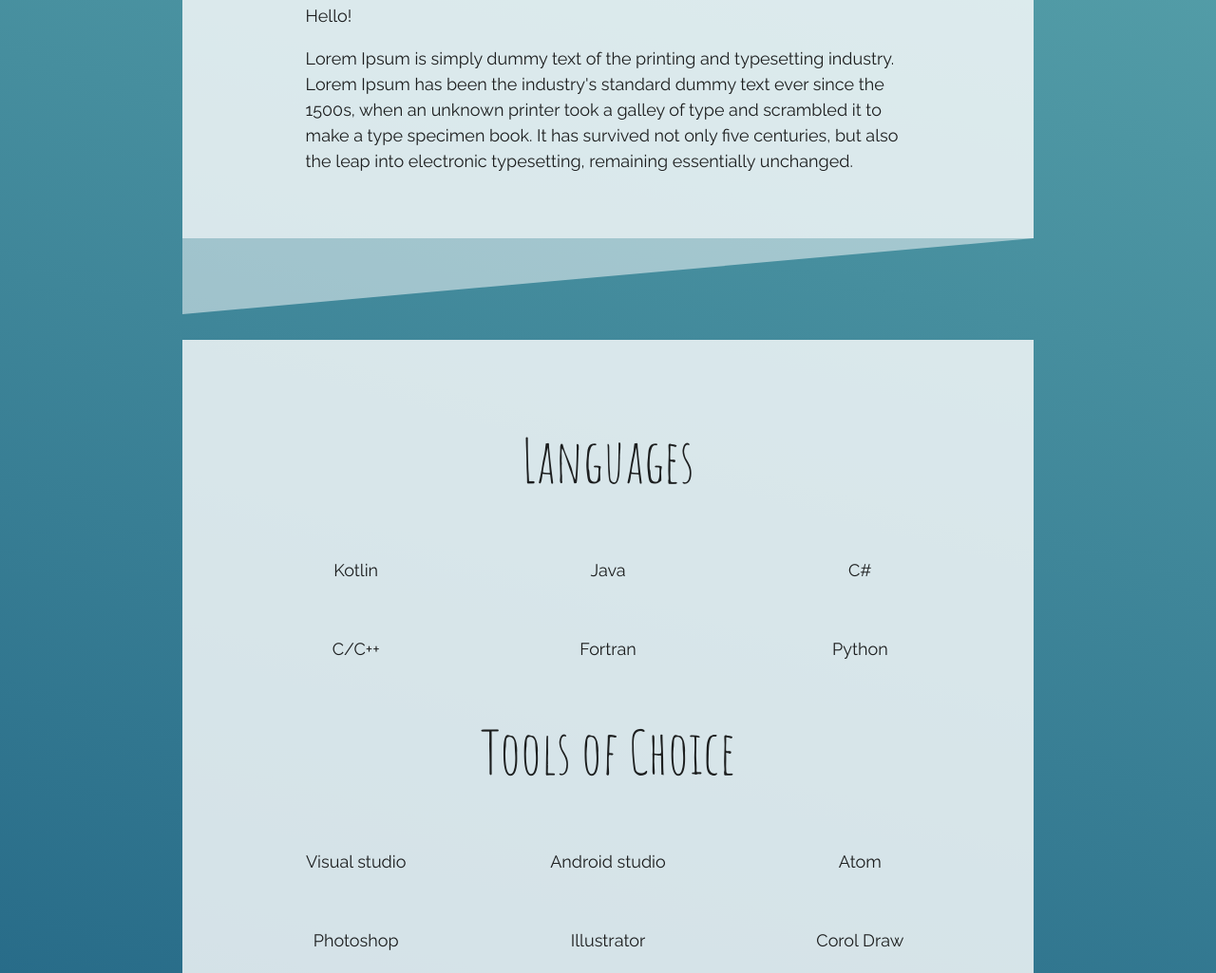
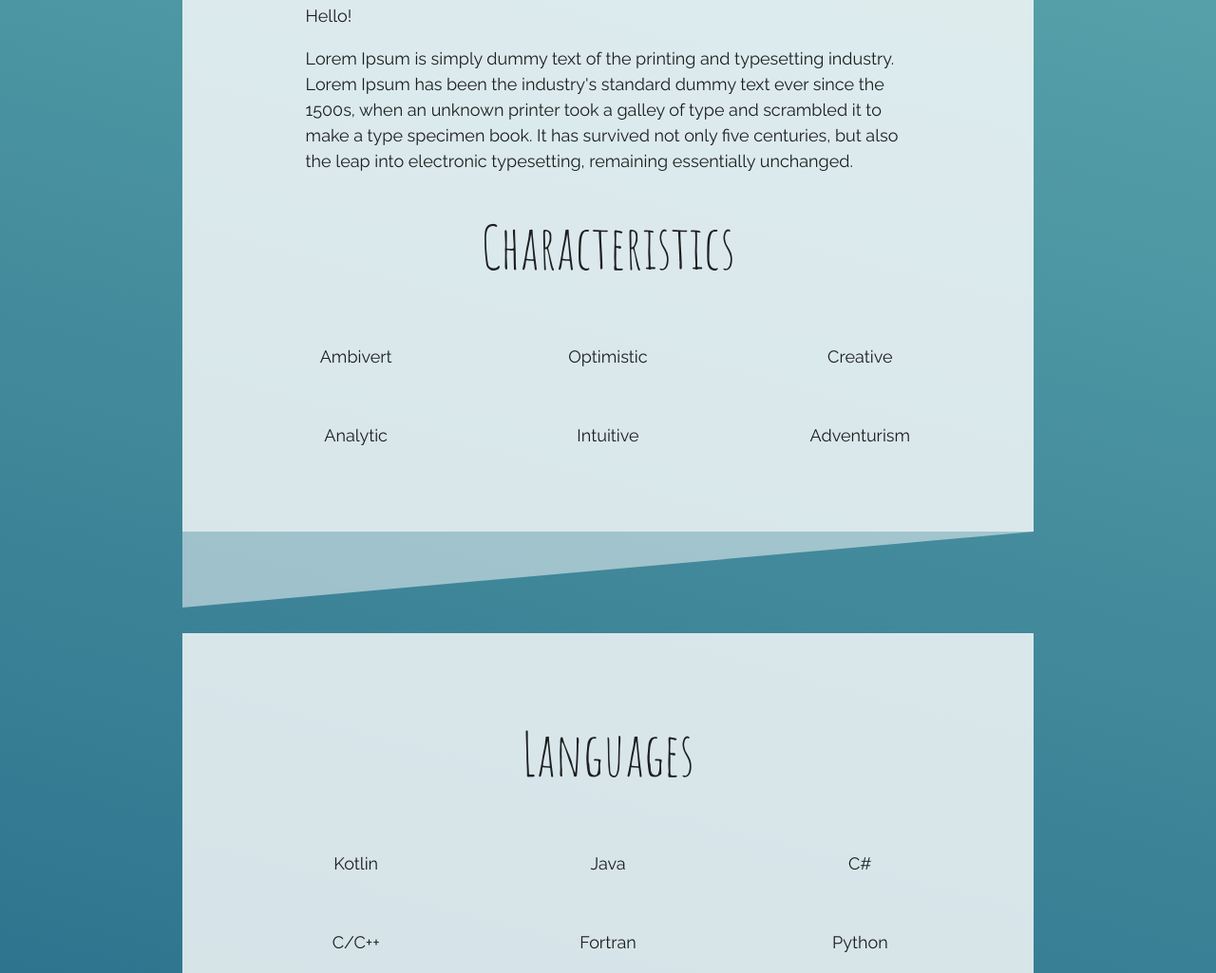
Before and after one commit to kado1shafu/kado1shafu.github.io, a plain HTML site: page index.html in a window 1280 px wide. Shown: the part 1488-2513 px from the top of the page at 95% size. Drawn offline with nearby package versions, Linux system fonts and the light colour scheme.

Commit message:
update profile

```diff
--- a/index.html
+++ b/index.html
@@ -11,7 +11,7 @@
     <link rel="stylesheet" href="stylesheets/styles.css">
     <link href="https://fonts.googleapis.com/css?family=Amatic+SC|Raleway " rel="stylesheet">
 
-    <title>Обо мне</title>
+    <title>About me</title>
   </head>
 
   <body>
@@ -56,6 +56,31 @@
           <p>
           Lorem Ipsum is simply dummy text of the printing and typesetting industry. Lorem Ipsum has been the industry's standard dummy text ever since the 1500s, when an unknown printer took a galley of type and scrambled it to make a type specimen book. It has survived not only five centuries, but also the leap into electronic typesetting, remaining essentially unchanged. </p>
         </div><!--end main-text-->
+        <div class="flex-center-container">
+          <h1>Characteristics</h1>
+        </div>
+        <div class="row">
+          <div class="col s12 m4">
+            <p class="center-align">Ambivert</p>
+          </div><!--end col-->
+          <div class="col s12 m4">
+            <p class="center-align">Optimistic</p>
+          </div><!--end col-->
+          <div class="col s12 m4">
+            <p class="center-align">Creative</p>
+          </div><!--end col-->
+        </div><!--end row-->
+        <div class="row">
+          <div class="col s12 m4">
+            <p class="center-align">Analytic</p>
+          </div><!--end col-->
+          <div class="col s12 m4">
+            <p class="center-align">Intuitive</p>
+          </div><!--end col-->
+          <div class="col s12 m4">
+            <p class="center-align">Adventurism</p>
+          </div><!--end col-->
+        </div><!--end row-->
       </section><!--end about-me-->
 
       <svg width="100%"  height="10vh" viewBox="0 0 20 5" preserveAspectRatio="none">
```
